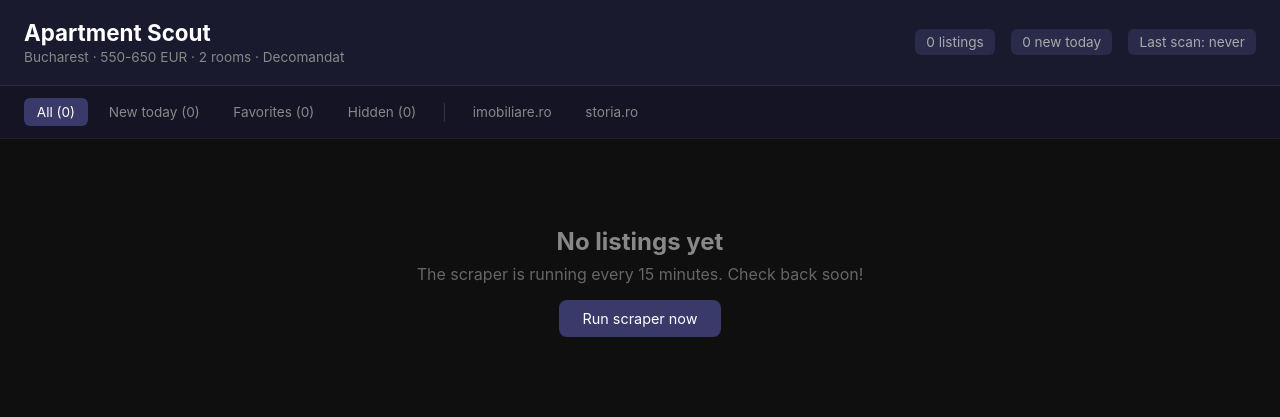
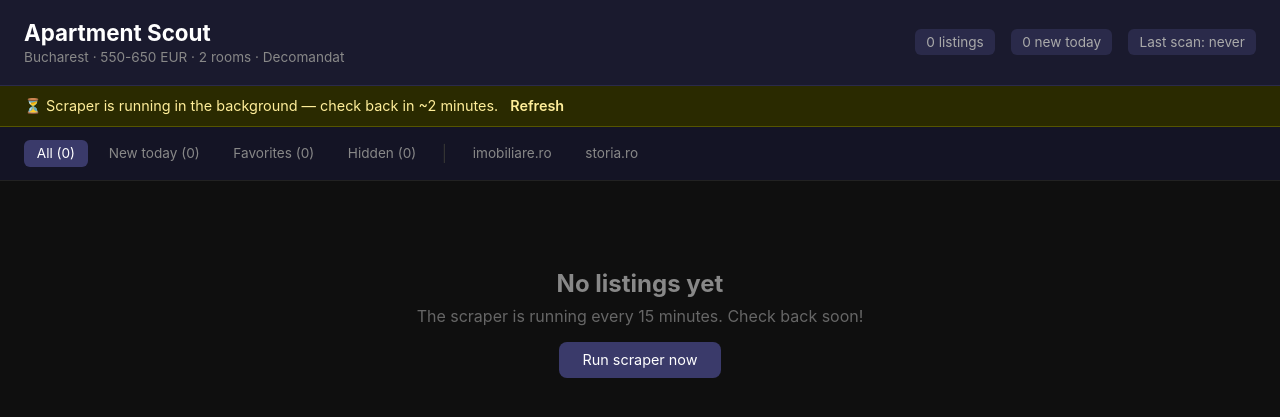
Before and after one commit to andreideaconu18/CV1, a Flask app: page /?scraping=1 in a window 1280 px wide. Shown: the top 417 px of the page. Run offline with Flask 3, Linux system fonts and the light colour scheme; data that the repository does not hold is empty.

Commit message:
Fix scheduler startup, add /debug endpoint, improve scrape visibility
- Move _start_scheduler() to module level so gunicorn triggers it on import
  (previously inside if __name__ == "__main__" — never ran under gunicorn)
- Track _last_error globally and log filtered-by-area count after each scrape
- Add bot/JS challenge detection in fetch_page() with early warning log
- Log HTTP status code and response byte size on every fetch
- Add /debug JSON endpoint: DB counts, last error, last 10 listings
- Show "scraping in progress" banner after clicking "Run scraper now"

https://claude.ai/code/session_01DnjF1byqPUizQXU6YkGKAJ

```diff
--- a/app.py
+++ b/app.py
@@ -23,6 +23,7 @@ app = Flask(__name__)
 init_db()
 
 _last_scan: datetime.datetime | None = None
+_last_error: str | None = None
 _scrape_lock = threading.Lock()
 
 
@@ -31,7 +32,7 @@ _scrape_lock = threading.Lock()
 # ---------------------------------------------------------------------------
 
 def run_scrapers():
-    global _last_scan
+    global _last_scan, _last_error
     if not _scrape_lock.acquire(blocking=False):
         logger.info("Scrape already in progress, skipping.")
         return
@@ -41,16 +42,19 @@ def run_scrapers():
         db = SessionLocal()
         try:
             new_count = 0
+            filtered_count = 0
             for scraper in scrapers:
                 try:
                     listings = scraper.scrape()
                 except Exception as e:
+                    _last_error = f"{scraper.SOURCE_NAME}: {e}"
                     logger.error(f"{scraper.SOURCE_NAME} scraper failed: {e}")
                     continue
 
                 for listing in listings:
                     # Area filter
                     if not listing.matches_area(TARGET_AREA, TARGET_NEIGHBORHOODS):
+                        filtered_count += 1
                         continue
                     existing = (
                         db.query(Listing)
@@ -66,7 +70,7 @@ def run_scrapers():
 
             db.commit()
             _last_scan = datetime.datetime.utcnow()
-            logger.info(f"Scrape done. {new_count} new listings added.")
+            logger.info(f"Scrape done. {new_count} new listings added. {filtered_count} filtered by area.")
         finally:
             db.close()
     finally:
@@ -86,6 +90,10 @@ def _start_scheduler():
     t = threading.Thread(target=loop, daemon=True, name="scraper-thread")
     t.start()
     logger.info(f"Scraper scheduled every {SCRAPE_INTERVAL_MINUTES} min.")
+
+
+# Start scheduler when module is imported (covers gunicorn + direct run)
+_start_scheduler()
 
 
 # ---------------------------------------------------------------------------
@@ -187,8 +195,40 @@ def toggle_hidden(listing_id):
 @app.route("/scrape")
 def trigger_scrape():
     """Manual scrape trigger."""
-    threading.Thread(target=run_scrapers, daemon=True).start()
-    return redirect(url_for("index"))
+    scraping_now = _scrape_lock.locked()
+    if not scraping_now:
+        threading.Thread(target=run_scrapers, daemon=True).start()
+    return redirect(url_for("index", scraping=1))
+
+
+@app.route("/debug")
+def debug():
+    """Debug endpoint: raw DB counts + scraper state."""
+    db = SessionLocal()
+    try:
+        total = db.query(func.count(Listing.id)).scalar()
+        active = db.query(func.count(Listing.id)).filter_by(is_active=True).scalar()
+        by_source = {
+            "imobiliare": db.query(func.count(Listing.id)).filter_by(source="imobiliare").scalar(),
+            "storia": db.query(func.count(Listing.id)).filter_by(source="storia").scalar(),
+        }
+        recent = [
+            {"id": l.id, "source": l.source, "title": l.title,
+             "neighborhood": l.neighborhood, "price": l.price,
+             "first_seen": l.first_seen.isoformat() if l.first_seen else None}
+            for l in db.query(Listing).order_by(Listing.first_seen.desc()).limit(10).all()
+        ]
+    finally:
+        db.close()
+    return jsonify({
+        "last_scan": _last_scan.isoformat() if _last_scan else None,
+        "scrape_running": _scrape_lock.locked(),
+        "last_error": _last_error,
+        "total_in_db": total,
+        "active": active,
+        "by_source": by_source,
+        "recent_10": recent,
+    })
 
 
 # ---------------------------------------------------------------------------
@@ -196,6 +236,4 @@ def trigger_scrape():
 # ---------------------------------------------------------------------------
 
 if __name__ == "__main__":
-    init_db()
-    _start_scheduler()
     app.run(host="0.0.0.0", port=PORT, debug=False)
--- a/static/style.css
+++ b/static/style.css
@@ -10,6 +10,16 @@ body {
 
 a { color: #7eb8ff; text-decoration: none; }
 a:hover { text-decoration: underline; }
+
+/* --- Scraping Banner --- */
+.scraping-banner {
+    background: #2a2a00;
+    border-bottom: 1px solid #555500;
+    padding: 0.7rem 1.5rem;
+    color: #ffee99;
+    font-size: 0.9rem;
+}
+.scraping-banner a { color: #ffee99; font-weight: 600; margin-left: 0.5rem; }
 
 /* --- Header --- */
 header {
--- a/templates/index.html
+++ b/templates/index.html
@@ -18,6 +18,13 @@
             <span class="stat last-scan">Last scan: {{ stats.last_scan }}</span>
         </div>
     </header>
+
+    {% if request.args.get('scraping') %}
+    <div class="scraping-banner">
+        ⏳ Scraper is running in the background — check back in ~2 minutes.
+        <a href="/">Refresh</a>
+    </div>
+    {% endif %}
 
     <nav class="filters">
         <a href="?filter=all" class="{{ 'active' if filter == 'all' else '' }}">All ({{ stats.total }})</a>
```
Also changed, not shown: scrapers/base.py (+11 -1 lines).
